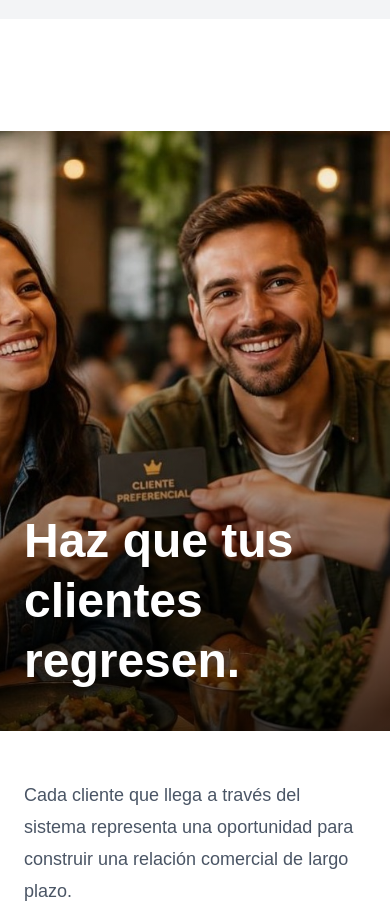
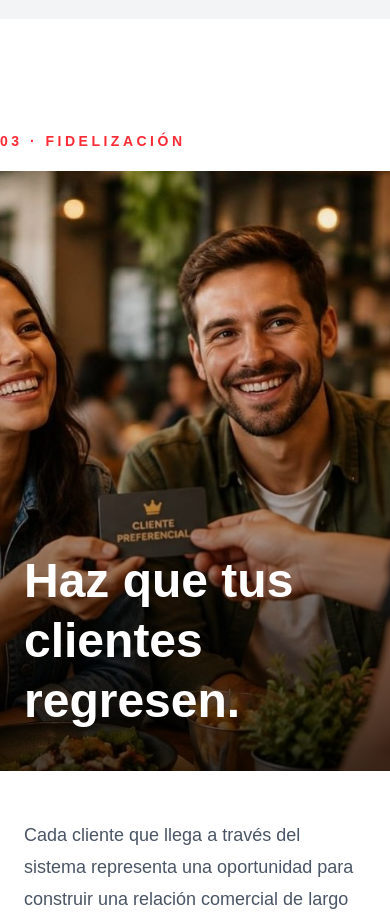
Before and after one commit to FabianGallego/ShortBizAI, a Next.js app: page / in a window 390 px wide. Shown: the part 4220-5142 px from the top of the page. Built offline with nearby package versions, Linux system fonts and the light colour scheme.

Commit message:
Ajusta imagen responsive de fidelizacion

```diff
--- a/app/page.tsx
+++ b/app/page.tsx
@@ -399,6 +399,9 @@ export default function Home() {
 
   <div className="max-w-7xl mx-auto px-0 lg:px-10">
 
+  <p className="text-red-500 font-bold tracking-[0.25em] text-sm mb-5">
+          03 · FIDELIZACIÓN
+        </p>
     {/* IMAGEN + TÍTULO */}
     <div className="relative w-full h-[600px] overflow-hidden">
 
@@ -413,12 +416,9 @@ export default function Home() {
       {/* Sombra para que el texto blanco se lea bien */}
       <div className="absolute inset-0 bg-gradient-to-t from-black/70 via-black/20 to-transparent" />
 
- <p className="text-red-500 font-bold tracking-[0.25em] text-sm mb-5">
-          03 · FIDELIZACIÓN
-        </p>
-
       {/* TÍTULO SOBRE LA IMAGEN */}
       <div className="absolute inset-x-0 bottom-0 z-10 px-6 lg:px-10 pb-10">
+
 
 
         <h2 className="text-5xl md:text-6xl font-black leading-tight text-white">
```
